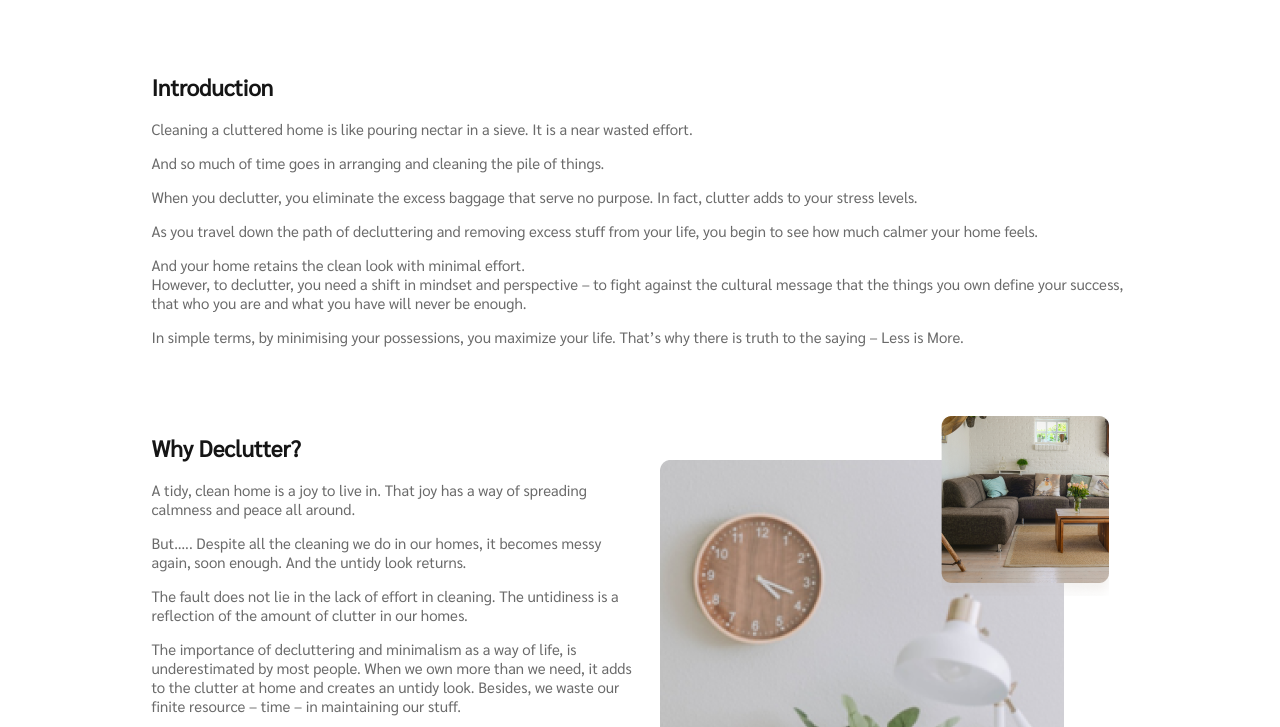
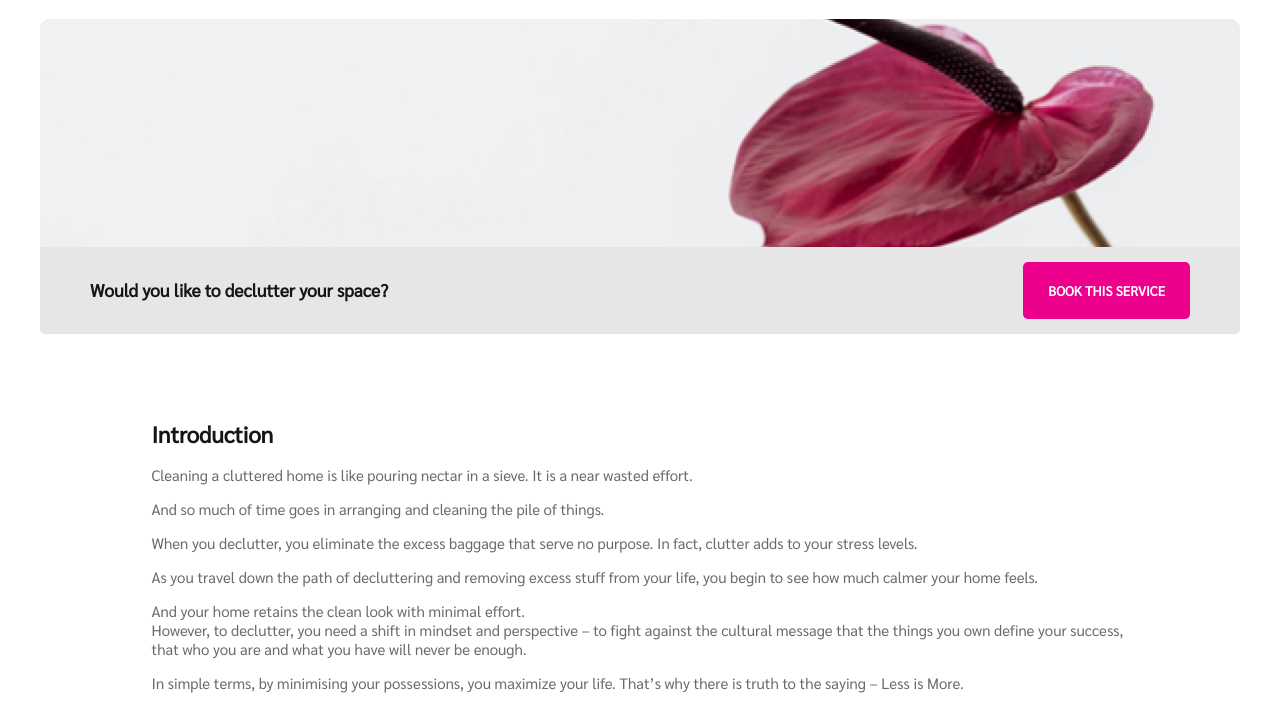
Before and after one commit to Surajarya130/SSquare, a plain HTML site: page index.html in a window 1280 px wide. Shown: the top 727 px of the page. Drawn offline with Linux system fonts and the light colour scheme.

Commit message:
Second Commit

```diff
--- a/index.html
+++ b/index.html
@@ -7,6 +7,22 @@
     <link rel="stylesheet" href="style.css">
 </head>
 <body>
+
+    <br>
+<div class="upperContainer">
+    <div>
+        <img class="imgSect" src="./img/header.jpg" alt="">
+    </div>
+    <div class="btnSect">
+        <div class="btnWords">
+            <h3>Would you like to declutter your space?</h3>
+        </div>
+        <div class="btnMain">
+            <button>BOOK THIS SERVICE</button>
+        </div>
+    </div>
+</div>
+
     <div class="container">
         <!-- Floor Intro from here..........-->
         <div class="floorIntro">
--- a/style.css
+++ b/style.css
@@ -66,6 +66,45 @@ p{
     color:#6A6A6A;
 }
 
+.upperContainer{
+    position: relative;
+    box-sizing: border-box;
+    width: 1200px;
+    max-width: 95%;
+    /* height: 400px; */
+    margin: 0 auto;
+    /* border: 1px solid black; */
+}
+.imgSect{
+    max-width: 100%;
+    width: inherit;
+}
+.btnSect{
+    width: 100%;
+    height: auto;
+    display: flex;
+    justify-content: space-between;
+    padding: 15px 0px;
+    position: relative;
+    top: -13px;
+    background-color: #E6E6E6;
+    border-radius: 0 0 5px 5px;
+}
+.btnWords{
+    display: flex;
+    /* border: 2px solid yellow; */
+    position: relative;
+    left: 50px;
+}
+
+.btnMain{
+    display: flex;
+    /* border: 2px solid blue;   */
+    position: relative;
+    right: 50px;
+}
+
+
 button{
     border: 0px;
     outline: 0px;
@@ -80,7 +119,6 @@ button{
   button:hover{
       background-color: #c40476;
   }
-
 
 .container{
     position: relative;
@@ -137,7 +175,7 @@ button:hover{
 .leftSideImg{
     /* float: right; */
     position: relative;
-    left: 20px;
+    left: 0px;
     top: 0;
     max-width: 95%;
 }
@@ -257,6 +295,14 @@ button:hover{
     .whyDeclutter, .benefitsOfDecluttering, .howHelpDe, .howToBook{
         display: block;
     }
+    .btnSect{
+        display: block;
+    }
+    .btnMain, .btnWords{
+        justify-content: center;
+        position: relative;
+        left: 0;
+    }
 
     .whyDeclutter .whyDeclutterChild, .beneOfDe-Content, .howHelpDeCont, .howToBookContent{
         width: 100%;
```
Also changed, not shown: img/header.jpg (added). Lines whose indentation alone changed are shown as unchanged.
